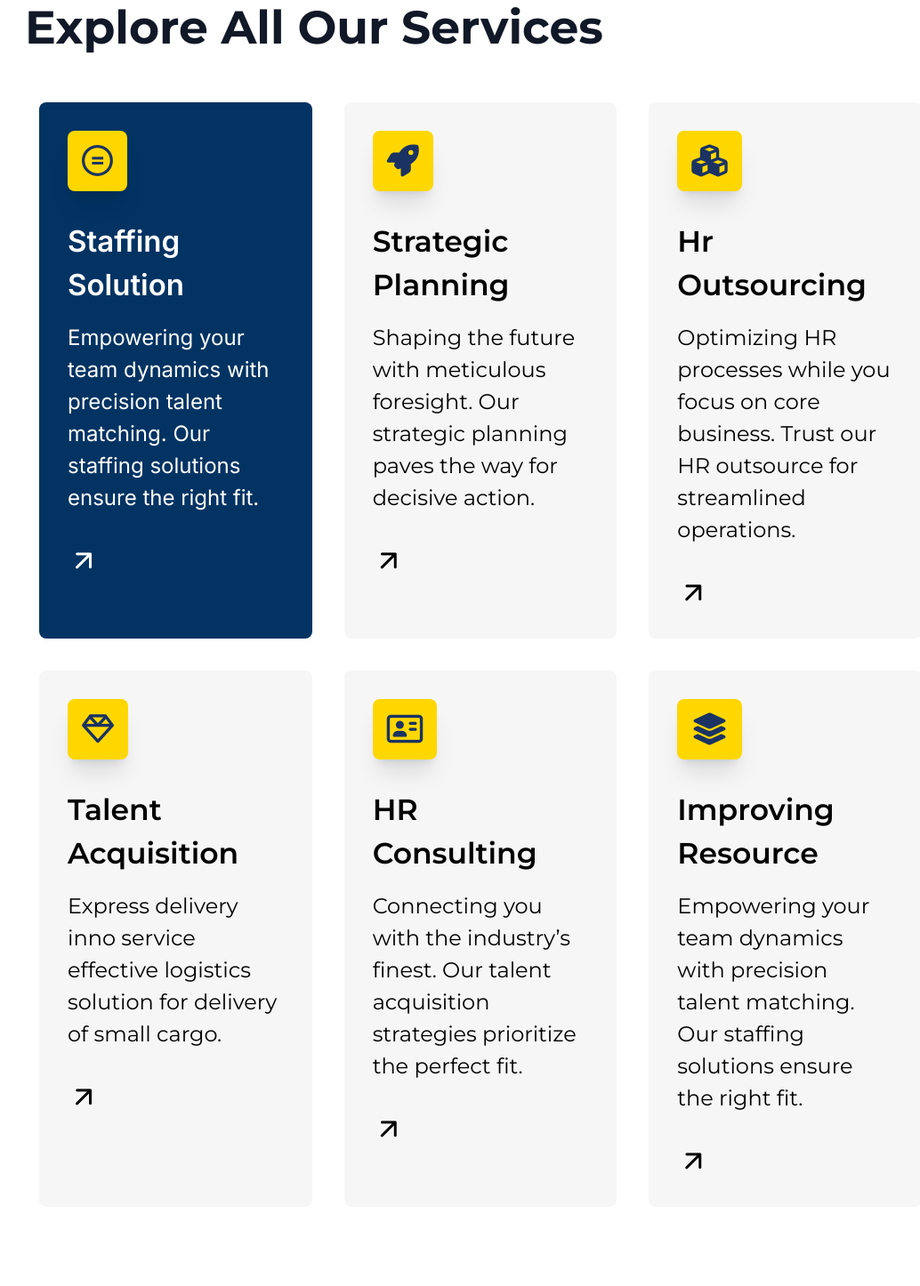
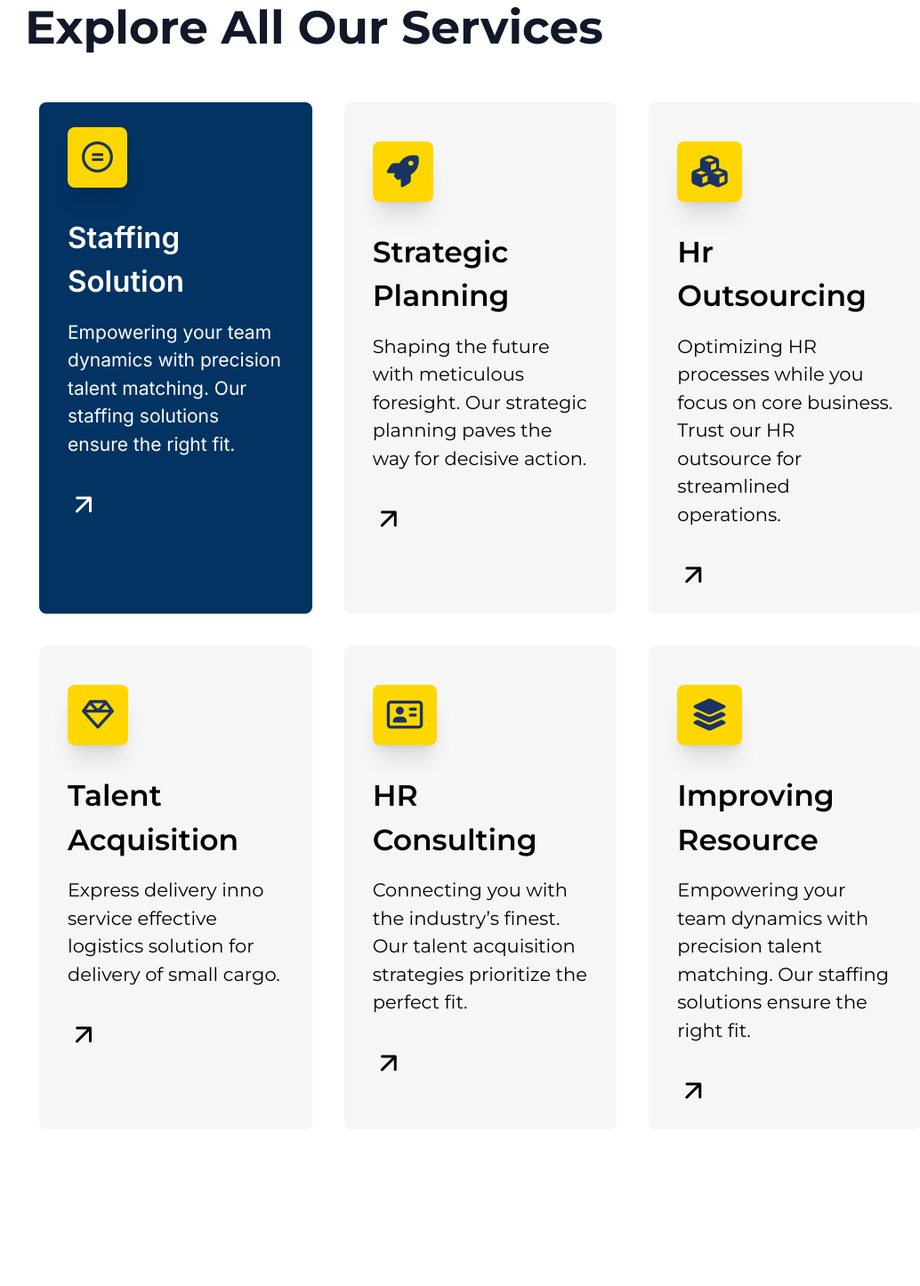
Before and after one commit to ayush969696/Demo-Website, a React (Vite) app: page / in a window 1280 px wide. Shown: the part 2244-3690 px from the top of the page at 89% size, without its empty margins (100-1134 px from the left). Built offline with nearby package versions, Linux system fonts and the light colour scheme.

Commit message:
adding new

```diff
--- a/src/components/Services.jsx
+++ b/src/components/Services.jsx
@@ -15,72 +15,72 @@ function Services() {
       </h3>
 
       <div className="grid grid-cols-1 md:grid-cols-2 lg:grid-cols-3 gap-9 p-4 my-6 ">
-        <div className="px-8 py-8 rounded-lg text-start  bg-[#023363] hover:translate-y-[-10px] cursor-pointer transition-transform duration-300 ease-in-out font-Inter">
-          <i class="fa-brands fa-creative-commons-nd text-4xl bg-[#ffd700] p-4 mb-4 rounded-lg shadow-xl text-[#1a3363]"></i>
+        <div className="px-8 py-2 rounded-lg text-start  bg-[#023363] hover:translate-y-[-10px] cursor-pointer transition-transform duration-300 ease-in-out font-Inter">
+          <i class="fa-brands fa-creative-commons-nd text-4xl bg-[#ffd700] mt-5 p-4 mb-4 rounded-lg shadow-xl text-[#1a3363]"></i>
           <h3 className="text-[26px] md:text-[33px] font-semibold my-2 md:my-4 text-white">
             Staffing Solution
           </h3>
-          <p className="text-[16px] md:text-[24px] mb-4 md:mb-8 text-white leading-[1.5]">
+          <p className="text-[16px] md:text-[21px]  mb-4 md:mb-8 text-white leading-[1.5]">
             Empowering your team dynamics with precision talent matching. Our
             staffing solutions ensure the right fit.
           </p>
           <i class="uil uil-arrow-up-right text-4xl text-white "></i>
         </div>
 
-        <div className="px-8 py-8 rounded-lg text-start bg-[#f6f6f7] hover:bg-[#023363] text-black hover:text-white hover:translate-y-[-10px] cursor-pointer transition duration-300 ease-in-out font-Montserrat">
-          <i class="fa-solid fa-rocket text-4xl bg-[#ffd700] p-4 mb-4 rounded-lg shadow-xl text-[#1a3363]"></i>
+        <div className="px-8 py-6 rounded-lg text-start bg-[#f6f6f7] hover:bg-[#023363] text-black hover:text-white hover:translate-y-[-10px] cursor-pointer transition duration-300 ease-in-out font-Montserrat">
+          <i class="fa-solid fa-rocket text-4xl bg-[#ffd700] mt-5 p-4 mb-4 rounded-lg shadow-xl text-[#1a3363]"></i>
 
           <h3 className="text-[26px] md:text-[33px] font-semibold my-2 md:my-4 ">
             Strategic Planning
           </h3>
-          <p className="text-[16px] md:text-[24px] mb-4 md:mb-8 leading-[1.5]">
+          <p className="text-[16px] md:text-[21px]  mb-4 md:mb-8 leading-[1.5]">
             Shaping the future with meticulous foresight. Our strategic planning
             paves the way for decisive action.
           </p>
           <i class="uil uil-arrow-up-right text-4xl"></i>
         </div>
 
-        <div className="px-8 py-8 rounded-lg text-start bg-[#f6f6f7] text-black hover:bg-[#023363] hover:text-white hover:translate-y-[-10px] cursor-pointer transition duration-300 ease-in-out font-Montserrat">
-        <i class="fa-solid fa-cubes text-4xl bg-[#ffd700] p-4 mb-4 rounded-lg shadow-xl text-[#1a3363]"></i>
+        <div className="px-8 py-6 rounded-lg text-start bg-[#f6f6f7] text-black hover:bg-[#023363] hover:text-white hover:translate-y-[-10px] cursor-pointer transition duration-300 ease-in-out font-Montserrat">
+        <i class="fa-solid fa-cubes text-4xl bg-[#ffd700] mt-5 p-4 mb-4 rounded-lg shadow-xl text-[#1a3363]"></i>
           <h3 className="text-[26px] md:text-[33px] font-semibold my-2 md:my-4 ">
             Hr Outsourcing
           </h3>
-          <p className="text-[16px] md:text-[24px] mb-4 md:mb-8  leading-[1.5]">
+          <p className="text-[16px] md:text-[21px]  mb-4 md:mb-8  leading-[1.5]">
           Optimizing HR processes while you focus on core business. Trust our HR outsource for streamlined operations.
           </p>
           <i class="uil uil-arrow-up-right text-4xl  "></i>
         </div>
 
-        <div className="px-8 py-8 rounded-lg text-start bg-[#f6f6f7] text-black hover:bg-[#023363] hover:text-white hover:translate-y-[-10px] cursor-pointer transition duration-300 ease-in-out font-Montserrat">
-          <i class="fa-regular fa-gem text-4xl bg-[#ffd700] p-4 mb-4 rounded-lg shadow-xl text-[#1a3363]"></i>
+        <div className="px-8 py-6 rounded-lg text-start bg-[#f6f6f7] text-black hover:bg-[#023363] hover:text-white hover:translate-y-[-10px] cursor-pointer transition duration-300 ease-in-out font-Montserrat">
+          <i class="fa-regular fa-gem text-4xl bg-[#ffd700] mt-5 p-4 mb-4 rounded-lg shadow-xl text-[#1a3363]"></i>
           <h3 className="text-[26px] md:text-[33px] font-semibold my-2 md:my-4 ">
            Talent Acquisition
           </h3>
-          <p className="text-[16px] md:text-[24px] mb-4 md:mb-8  leading-[1.5]">
+          <p className="text-[16px] md:text-[21px]  mb-4 md:mb-8  leading-[1.5]">
           Express delivery inno service effective logistics solution for
             delivery of small cargo.
           </p>
           <i class="uil uil-arrow-up-right text-4xl  "></i>
         </div>
 
-        <div className="px-8 py-8 rounded-lg text-start bg-[#f6f6f7] text-black hover:bg-[#023363] hover:text-white hover:translate-y-[-10px] cursor-pointer transition duration-300 ease-in-out font-Montserrat">
-          <i class="fa-regular fa-address-card text-4xl bg-[#ffd700] p-4 mb-4 rounded-lg shadow-xl text-[#1a3363]"></i>
+        <div className="px-8 py-6 rounded-lg text-start bg-[#f6f6f7] text-black hover:bg-[#023363] hover:text-white hover:translate-y-[-10px] cursor-pointer transition duration-300 ease-in-out font-Montserrat">
+          <i class="fa-regular fa-address-card text-4xl bg-[#ffd700] mt-5 p-4 mb-4 rounded-lg shadow-xl text-[#1a3363]"></i>
           <h3 className="text-[26px] md:text-[33px] font-semibold my-2 md:my-4 ">
           HR Consulting
           </h3>
-          <p className="text-[16px] md:text-[24px] mb-4 md:mb-8  leading-[1.5]">
+          <p className="text-[16px] md:text-[21px]  mb-4 md:mb-8  leading-[1.5]">
           Connecting you with the industry’s finest. Our talent acquisition
             strategies prioritize the perfect fit.
           </p>
           <i class="uil uil-arrow-up-right text-4xl  "></i>
         </div>
 
-        <div className="px-8 py-8 rounded-lg text-start bg-[#f6f6f7] text-black hover:bg-[#023363] hover:text-white hover:translate-y-[-10px] cursor-pointer transition duration-300 ease-in-out font-Montserrat">
-          <i class="fa-solid fa-layer-group text-4xl bg-[#ffd700] p-4 mb-4 rounded-lg shadow-xl text-[#1a3363]"></i>
+        <div className="px-8 py-6 rounded-lg text-start bg-[#f6f6f7] text-black hover:bg-[#023363] hover:text-white hover:translate-y-[-10px] cursor-pointer transition duration-300 ease-in-out font-Montserrat">
+          <i class="fa-solid fa-layer-group text-4xl bg-[#ffd700] mt-5 p-4 mb-4 rounded-lg shadow-xl text-[#1a3363]"></i>
           <h3 className="text-[26px] md:text-[33px] font-semibold my-2 md:my-4 ">
          Improving Resource
           </h3>
-          <p className="text-[16px] md:text-[24px] mb-4 md:mb-8  leading-[1.5]">
+          <p className="text-[16px] md:text-[21px]  mb-4 md:mb-8  leading-[1.5]">
           Empowering your team dynamics with precision talent matching. Our
             staffing solutions ensure the right fit.
           </p>
```
